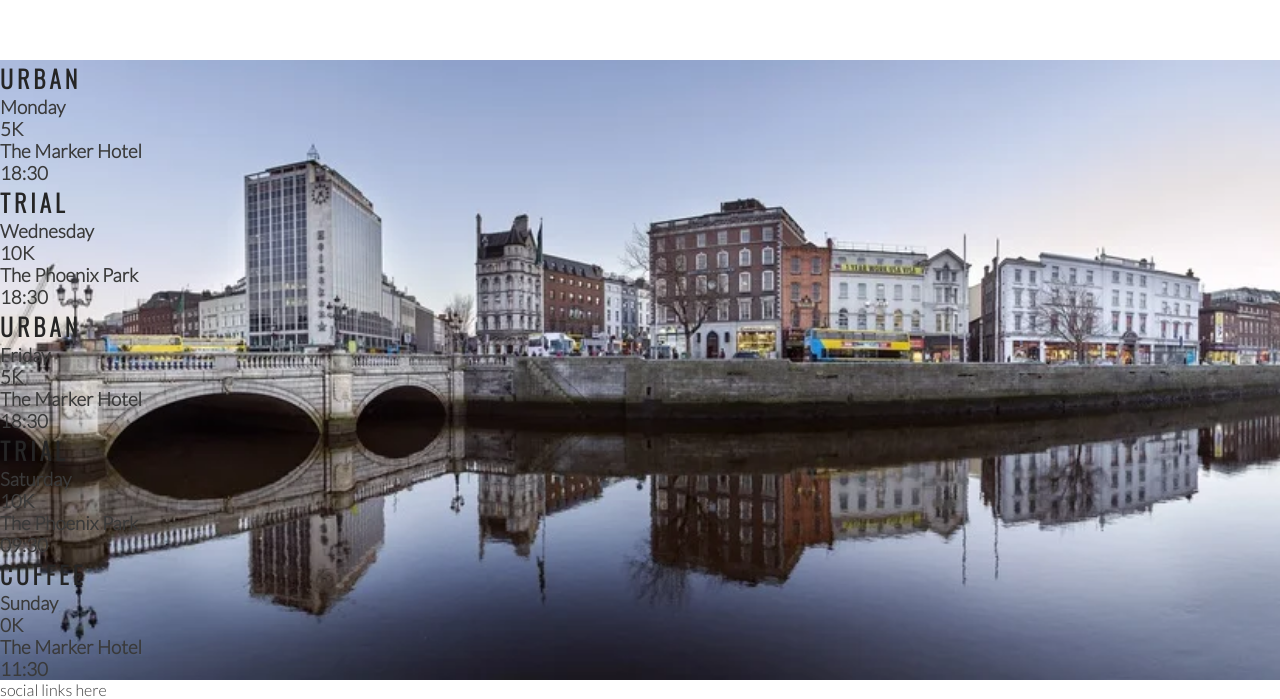
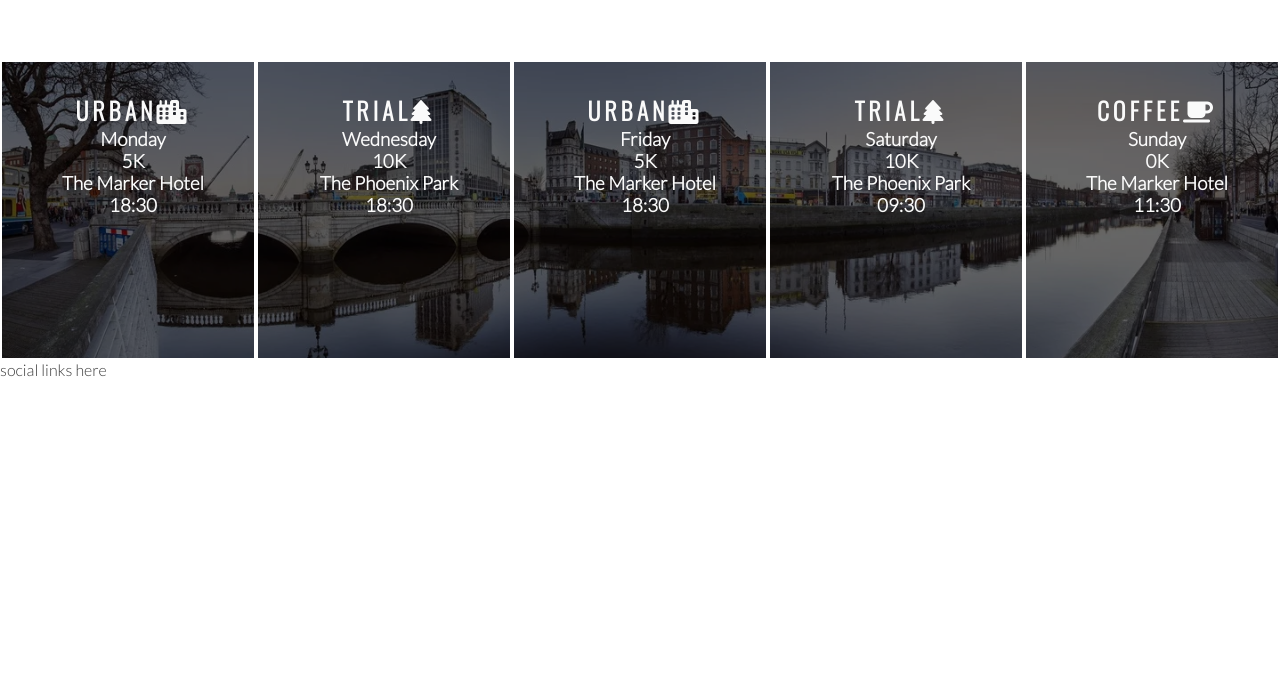
Before and after one commit to LucasP1vko/love-running, a plain HTML site: page index.html in a window 1280 px wide. Shown: the part 1235-1934 px from the top of the page. After the commit the page ends 1614 px from the top, so only its background shows below. Drawn offline with nearby package versions, Linux system fonts and the light colour scheme.

Commit message:
Style times panels and add icons

```diff
--- a/assets/css/style.css
+++ b/assets/css/style.css
@@ -187,4 +187,18 @@
     width: 100%;
     overflow: hidden;
 
+}#times div {
+    color: #fafafa;
+    background-color: rgba(0, 0, 0, .6);
+    width: 20%;
+    height: 300px;
+    float: left;
+    padding: 30px 0 0 10px;
+    text-align: center;
+    border: 2px solid #fff;
+    box-sizing: border-box;
 }
+
+#times h2 {
+    color: #fafafa;
+}
--- a/index.html
+++ b/index.html
@@ -96,35 +96,35 @@
     </section>
     <section id="times">
         <div>
-            <h2>Urban</h2>
+            <h2>Urban<i class="fas fa-city"></i></h2>
             <h3>Monday</h3>
             <h3>5K</h3>
             <h3>The Marker Hotel</h3>
             <h3>18:30</h3>
         </div>
         <div>
-            <h2>Trial</h2>
+            <h2>Trial<i class="fas fa-tree"></i></h2>
             <h3>Wednesday</h3>
             <h3>10K</h3>
             <h3>The Phoenix Park</h3>
             <h3>18:30</h3>
         </div>
         <div>
-            <h2>Urban</h2>
+            <h2>Urban<i class="fas fa-city"></i></h2>
             <h3>Friday</h3>
             <h3>5K</h3>
             <h3>The Marker Hotel</h3>
             <h3>18:30</h3>
         </div>
         <div>
-            <h2>Trial</h2>
+            <h2>Trial<i class="fas fa-tree"></i></h2>
             <h3>Saturday</h3>
             <h3>10K</h3>
             <h3>The Phoenix Park</h3>
             <h3>09:30</h3>
         </div>
         <div>
-            <h2>Coffee</h2>
+            <h2>Coffee<i class="fas fa-coffee"></i></h2>
             <h3>Sunday</h3>
             <h3>0K</h3>
             <h3>The Marker Hotel</h3>
```
